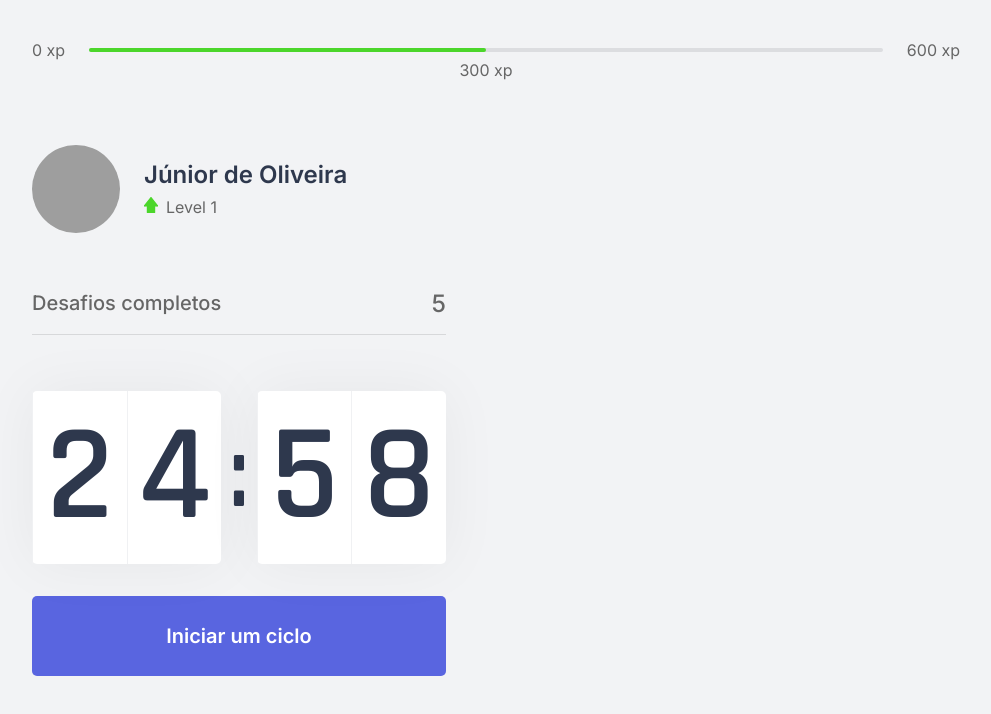
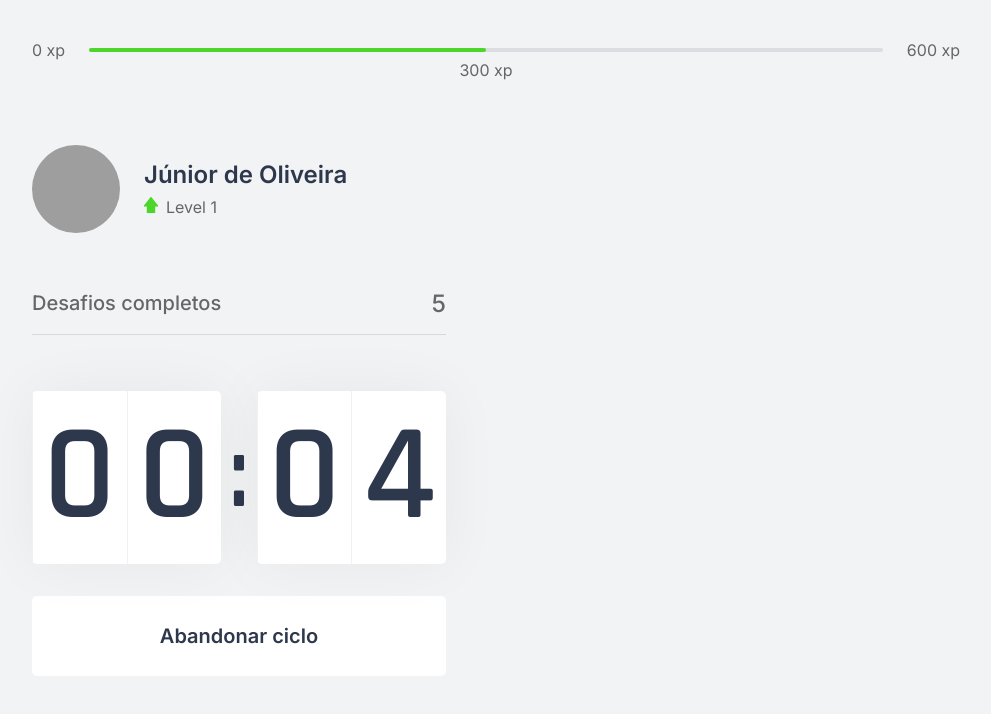
Before and after one commit to ellismarjr/moveit-nextjs, a Next.js app: page / in a window 1280 px wide. Both pictures are taken after a click on the button "Iniciar um ciclo". Shown: the top 714 px of the page, without its empty margins (144-1135 px from the left). Built offline with nearby package versions, Linux system fonts and the light colour scheme; grey boxes are pictures that could not be loaded.

Commit message:
chore: countdown function finished

```diff
--- a/src/components/Countdown.tsx
+++ b/src/components/Countdown.tsx
@@ -1,9 +1,12 @@
 import { useState, useEffect } from 'react';
 import styles from '../styles/components/Countdown.module.css';
 
+let countdownTimeout: NodeJS.Timeout;
+
 export function Countdown() {
-  const [time, setTime] = useState(25 * 60);
-  const [active, setActive] = useState(false);
+  const [time, setTime] = useState(0.1 * 60);
+  const [isActive, setIsActive] = useState(false);
+  const [hasFinished, setHasFinished] = useState(false);
 
   const minutes = Math.floor(time / 60);
   const seconds = time % 60;
@@ -12,16 +15,26 @@
   const [secondLeft, secondRight] = String(seconds).padStart(2, '0').split('');
 
   function startCountdown() {
-    setActive(true);
+    setIsActive(true);
+  }
+
+  function resetCountdown() {
+    clearTimeout(countdownTimeout);
+    setIsActive(false);
+    setTime(0.1 * 60);
   }
 
   useEffect(() => {
-    if (active && time > 0 ) {
-      setTimeout(() => {
+    if (isActive && time > 0) {
+      countdownTimeout = setTimeout(() => {
         setTime(time - 1);
       }, 1000)
+    } else if (isActive && time === 0) {
+      setHasFinished(true);
+      setIsActive(false);
+      console.log('finalizou')
     }
-  }, [active, time]);
+  }, [isActive, time]);
 
   return (
     <div>
@@ -36,7 +49,37 @@
           <span>{secondRight}</span>
         </div>
       </div>
-      <button type="button" className={styles.countdownButton} onClick={startCountdown}>Iniciar um ciclo</button>
+
+      { hasFinished ? (
+        <button
+          disabled
+          className={styles.countdownButton}
+        >
+          Ciclo encerrado
+        </button>
+      ) : (
+          <>
+            {isActive ? (
+              <button
+                type="button"
+                className={`${styles.countdownButton} ${styles.countdownButtonActive}`}
+                onClick={resetCountdown}
+              >
+                Abandonar ciclo
+              </button>
+            ) : (
+                <button
+                  type="button"
+                  className={styles.countdownButton}
+                  onClick={startCountdown}
+                >
+                  Iniciar um ciclo
+                </button>
+              )}
+          </>
+        )}
+
+
     </div>
   );
 }
--- a/src/styles/components/Countdown.module.css
+++ b/src/styles/components/Countdown.module.css
@@ -59,6 +59,22 @@
   transition: background-color 0.2s;
 }
 
-.countdownButton:hover {
+.countdownButton:not(:disabled):hover {
   background: var(--blue-dark);
 }
+
+.countdownButtonActive {
+  background: var(--white);
+  color: var(--title);
+}
+
+.countdownButtonActive:not(:disabled):hover {
+  background: var(--red);
+  color: var(--white);
+}
+
+.countdownButton:disabled {
+  background: var(--white);
+  color: var(--title);
+  cursor: not-allowed;
+}
```
